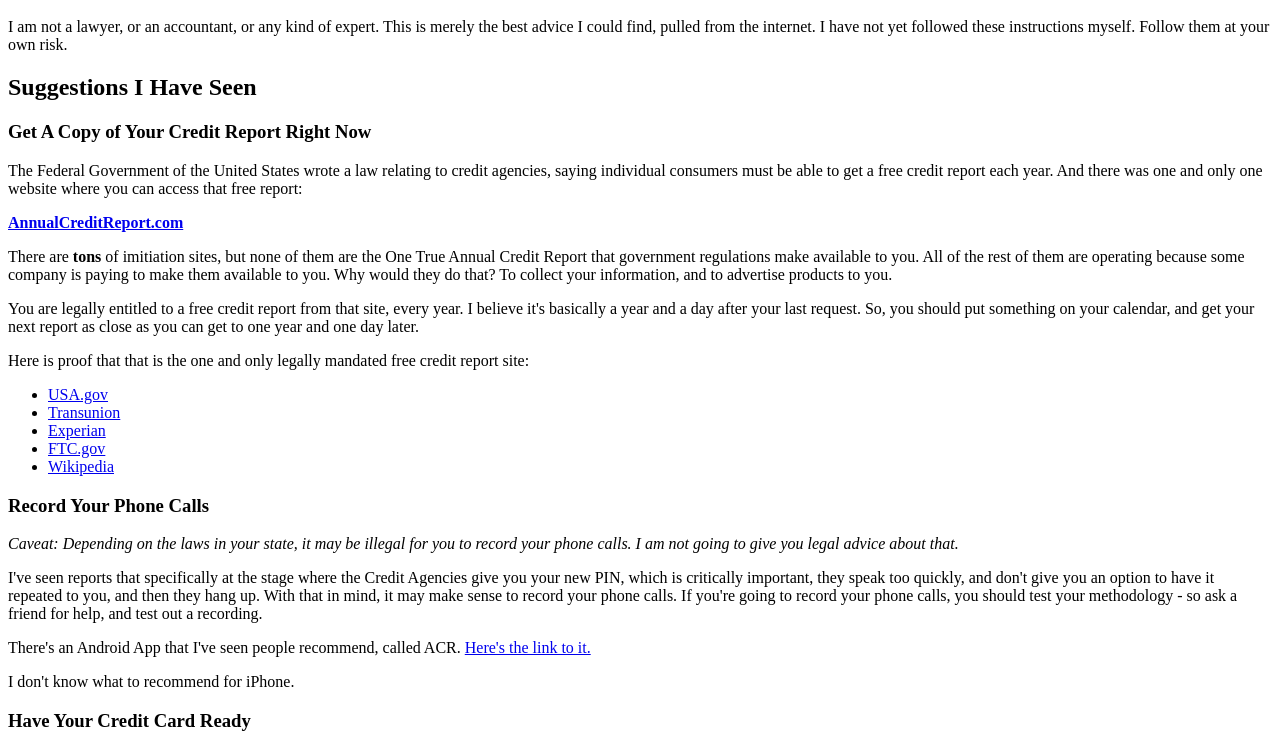
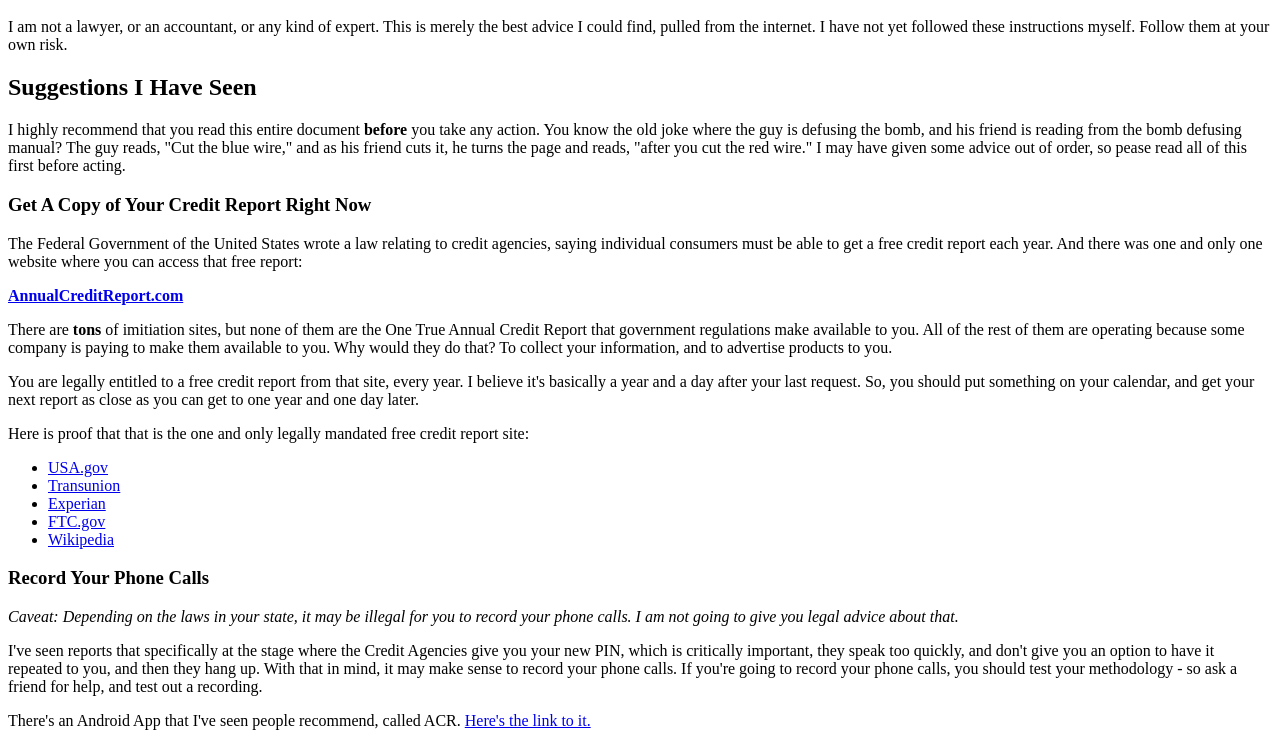
Before and after one commit to MattCruikshank/CreditFreeze, a plain HTML site: page index.html in a window 1280 px wide. Shown: the part 48-791 px from the top of the page. Drawn offline with Linux system fonts and the light colour scheme.

Commit message:
Blue wire

```diff
--- a/index.html
+++ b/index.html
@@ -10,6 +10,12 @@
       risk.
     </p>
     <h2>Suggestions I Have Seen</h2>
+      <p>
+        I highly recommend that you read this entire document <b>before</b> you take any action.  You know the old joke
+        where the guy is defusing the bomb, and his friend is reading from the bomb defusing manual?  The guy reads,
+        "Cut the blue wire," and as his friend cuts it, he turns the page and reads, "after you cut the red wire."
+        I may have given some advice out of order, so pease read all of this first before acting.
+      </p>
     <h3>Get A Copy of Your Credit Report Right Now</h3>
       <p>
         The Federal Government of the United States wrote a law relating to credit agencies, saying individual consumers
```
